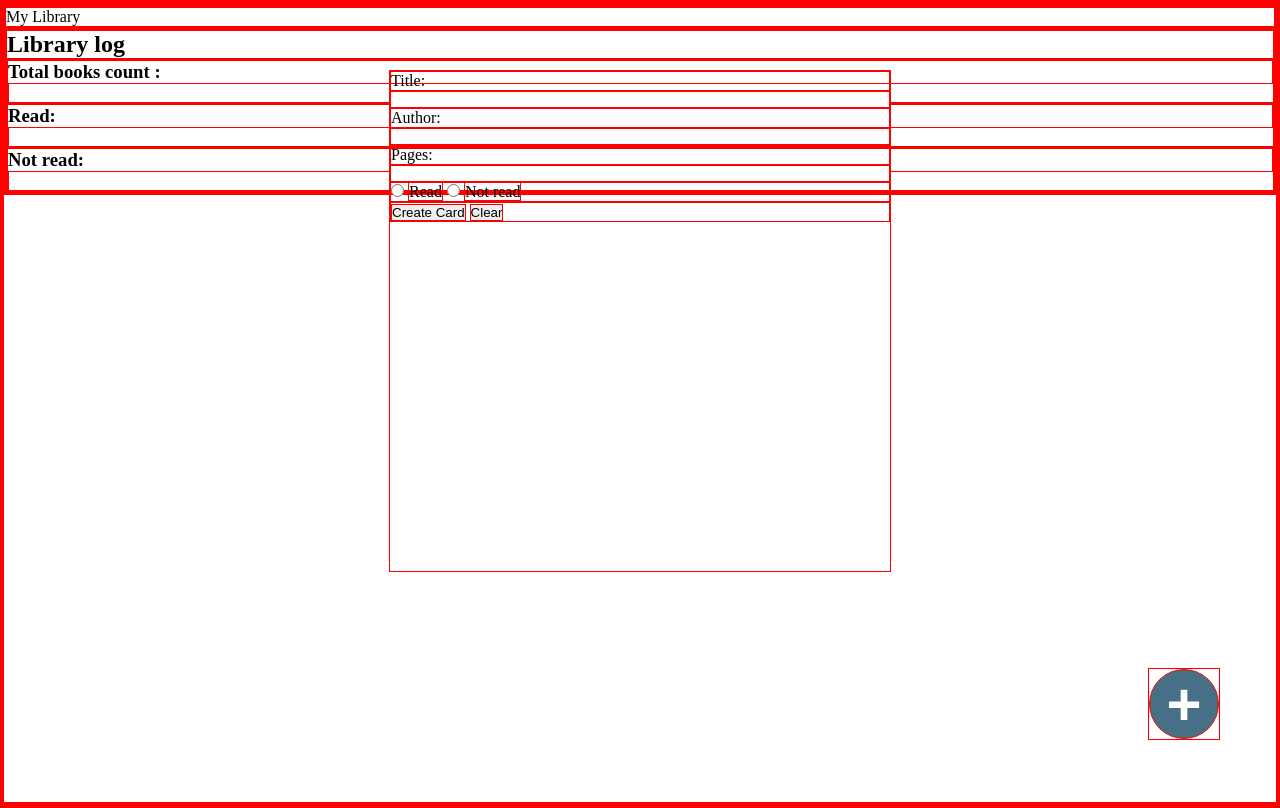
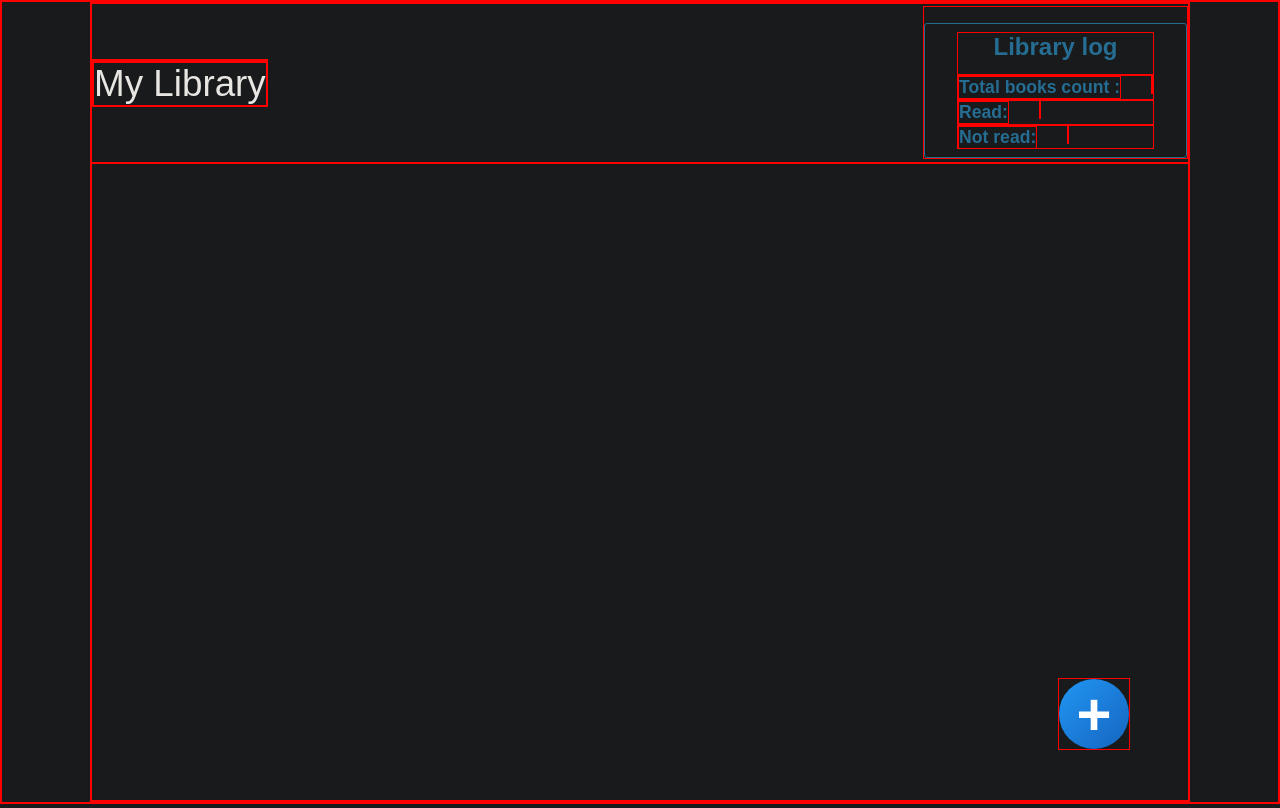
Before and after one commit to TheVeganBoar/Library, a plain HTML site: page index.html in a window 1280 px wide. Drawn offline with Linux system fonts and the light colour scheme.

Commit message:
A bit of styling for Book Log and changes on + button to create form

```diff
--- a/styles.css
+++ b/styles.css
@@ -1,40 +1,93 @@
 * {
     margin: 0;
     padding: 0;
+    box-sizing: border-box;
     border: 1px solid red;
+}
+
+html {
+    color: #e8e6e3;
+    background-color: #181a1b;
+    font-family: sans-serif;
 }
 
 .container {
     display: grid;
     grid-template-rows: 1fr 4fr;
     height: 100vh;
+    max-width: 1100px;
+    margin-left: auto;
+    margin-right: auto;
+
 }
 
 .header {
     grid-row: 1 / 2;
+    display: flex;
+    justify-content: space-between;
+    align-items: center;
 }
+
+.my-library {
+    font-size: 2.3em;
+}
+
+.library-log {
+    border: solid 1px rgba(41,130,176,.8);
+    margin-top: 1rem;
+    padding: 0.5rem 2rem;
+    border-radius: 3px;
+    color: rgba(41,130,176,.8);
+    position: relative;
+}
+
+    .library-log > h2 {
+        font-size: 1.5rem;
+        text-align: center;
+        padding-bottom: 0.8rem;
+    }
+    .library-log > div {
+        padding-bottom: 0.3rem;
+        clear: both;
+    }
+    h3 {
+        float: left;
+        margin-right: 30px;
+        font-size: 1.1rem;
+      }
 
 .library {
     grid-row: 2 / 3;
+    display: grid;
+    grid-template-rows: repeat(3, 1fr);
+    grid-template-columns: repeat(auto-fit, minmax(280px, 1fr));
 }
 
 .add {
     position: absolute;
-    right: 60px;
-    bottom: 60px;
+    right: 150px;
+    bottom: 50px;
 }
+    .add :hover {
+        cursor: pointer;
+    }
+
 
 #add-book-button {
     height: 70px;
     width: 70px;
     border-radius: 50%;
-
+    border: none;
+    z-index: 1000;
+    background: linear-gradient(135deg,rgb(33, 150, 243) 0%, rgb(21, 101, 192) 100%);
     font-size: 60px;
     font-weight: bold;
     color: white;
-    background-color: rgba(24, 77, 104, 0.8);
 }
 
+#form {
+    display: none;
+}
 
 #formElement {
     display: flex;
```
